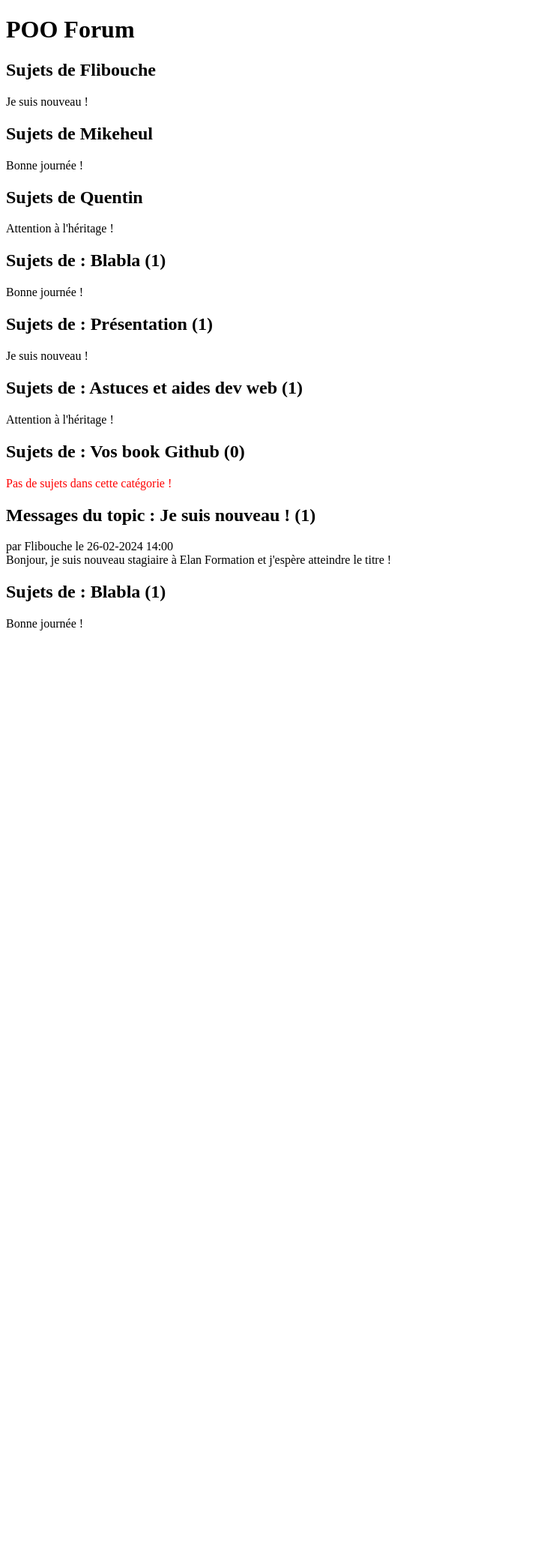
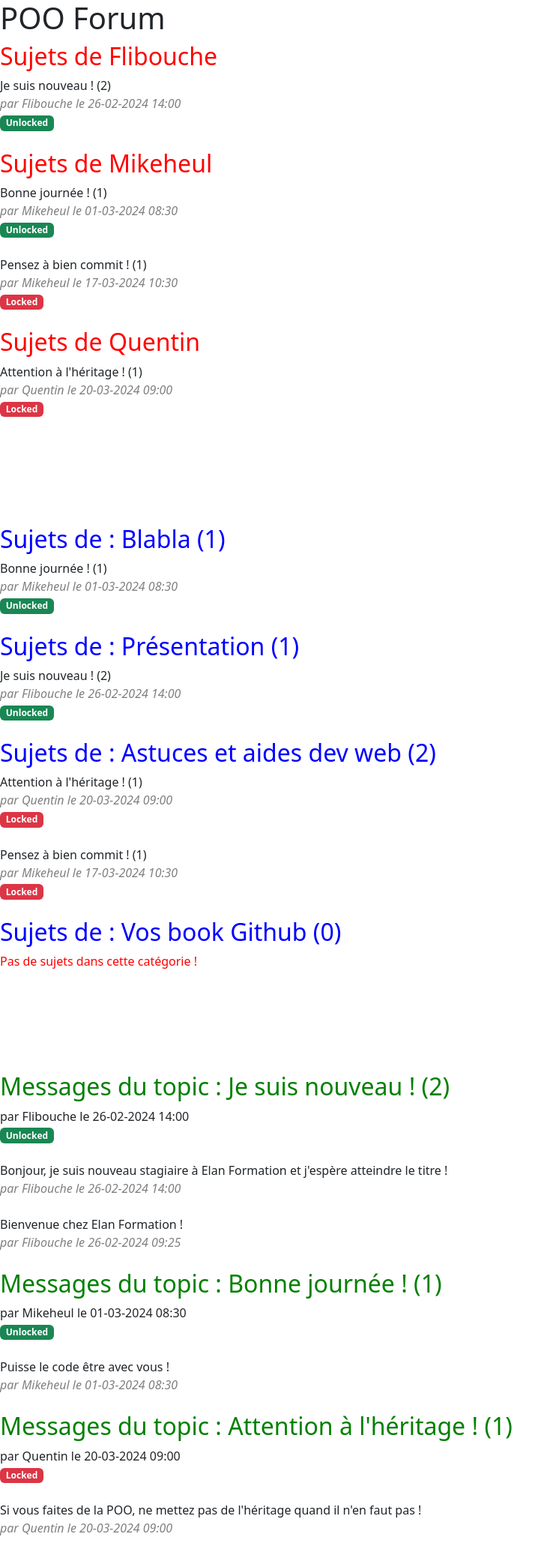
Before and after one commit to Flibouche/POO_Forum, a PHP site: page / in a window 1280 px wide. Shown: the whole page at 75% size, without its empty margins (0-746 px from the left). Before the commit the page ends 841 px from the top, so only its background shows below. Run offline with PHP 8.4, Linux system fonts and the light colour scheme; data that the repository does not hold is empty.

Commit message:
Fin exercice POO Forum avec (enfin) la compréhension claire du principe de chaînage.

```diff
--- a/classes/Category.php
+++ b/classes/Category.php
@@ -70,15 +70,16 @@ class Category
 
     public function getInfos()
     {
-        $result = "<h2>Sujets de : $this (".count($this->topics).") </h2>";
+        $result = "<h2 style='color:blue'>Sujets de : $this (" . count($this->topics) . ") </h2>";
 
-        if(count($this->topics) == 0)
-        {
+        if (count($this->topics) == 0) {
             $result .= "<p style='color:red'>Pas de sujets dans cette catégorie !</p>";
         } else {
-            foreach($this->topics as $topic)
-            {
-                $result .= $topic;
+            foreach ($this->topics as $topic) {
+                $result .= "$topic (" . count($topic->getPosts()) . ")<br>
+                <i style='color:gray'>par " . $topic->getMember() . " le " . $topic->getCreationDate() . "</i><br>";
+                $topicLocked = ($topic->getIsLocked()) ? "text-bg-danger" : "text-bg-success";
+                $result .= "<span class='badge $topicLocked'>" . $topic->locked() . "</span><br><br>";
             }
         }
 
--- a/classes/Member.php
+++ b/classes/Member.php
@@ -138,11 +138,13 @@ class Member
 
     public function getInfos()
     {
-        $result = "<h2>Sujets de $this</h2>";
+        $result = "<h2 style='color:red'>Sujets de $this</h2>";
 
-        foreach($this->topics as $topic)
-        {
-            $result .= $topic;
+        foreach ($this->topics as $topic) {
+            $result .= "$topic (" . count($topic->getPosts()) . ")<br>
+            <i style='color:gray'>par " . $this . " le " . $topic->getCreationDate() . "</i><br>";
+            $topicLocked = ($topic->getIsLocked()) ? "text-bg-danger" : "text-bg-success";
+            $result .= "<span class='badge $topicLocked'>" . $topic->locked() . "</span><br><br>";
         }
 
         return $result;
--- a/classes/Post.php
+++ b/classes/Post.php
@@ -95,13 +95,6 @@ class Post
         return $this;
     }
 
-    //===================== Get Infos =====================//
-
-    public function getInfos()
-    {
-
-    }
-
     //===================== toString =====================//
 
     public function __toString()
--- a/classes/Topic.php
+++ b/classes/Topic.php
@@ -16,7 +16,7 @@ class Topic
 
     private static int $nbTopic = 0;
 
-    public function __construct(Member $member, Category $category, string $title, string $creationDate)
+    public function __construct(Member $member, Category $category, string $title, string $creationDate, bool $isLocked = false)
     {
         self::$nbTopic++;
         $this->idTopic = self::$nbTopic;
@@ -24,6 +24,7 @@ class Topic
         $this->category = $category;
         $this->title = $title;
         $this->creationDate = new DateTime($creationDate);
+        $this->isLocked = $isLocked;
         $this->posts = [];
         $this->member->addTopic($this);
         $this->category->addTopic($this);
@@ -117,12 +118,10 @@ class Topic
 
     public function locked()
     {
-        if($this->isLocked)
-        {
+        if (!$this->isLocked) {
             $this->isLocked = false;
             return "Unlocked<br>";
-        } else
-        {
+        } else {
             $this->isLocked = true;
             return "Locked<br>";
         }
@@ -151,19 +150,16 @@ class Topic
 
     public function getInfos()
     {
-        $result = "<h2>Messages du topic : $this (".count($this->posts).") </h2>
+        $result = "<h2 style='color:green'>Messages du topic : $this (" . count($this->posts) . ") </h2>
 
-        par $this->member le ".$this->getCreationDate()." <br>";
+        par $this->member le " . $this->getCreationDate() . " <br>";
 
-        foreach($this->topics as $topic) {
-            $topicBooked = ($topic->getIsBooked()) ? "text-bg-danger" : "text-bg-success";
-            $result .= "<span class='badge $topicBooked'>".$topic->locked()."</span>";
-        }
+        $topicLocked = ($this->getIsLocked()) ? "text-bg-danger" : "text-bg-success";
+        $result .= "<span class='badge $topicLocked'>" . $this->locked() . "</span><br><br>";
 
-        foreach($this->posts as $post)
-        {
-            $result .= $post."<br>";
-            // echo "par $this->member le ".$this->getPost()->getPublicationDate();
+        foreach ($this->posts as $post) {
+            $result .= $post . "<br>
+            <i style='color:gray'>par $this->member le " . $post->getPublicationDate() . "</i><br><br>";
         }
 
         return $result;
--- a/index.php
+++ b/index.php
@@ -4,6 +4,8 @@
 <head>
     <meta charset="UTF-8">
     <meta name="viewport" content="width=device-width, initial-scale=1.0">
+    <link href="https://cdn.jsdelivr.net/npm/bootstrap@5.3.3/dist/css/bootstrap.min.css" rel="stylesheet" integrity="sha384-QWTKZyjpPEjISv5WaRU9OFeRpok6YctnYmDr5pNlyT2bRjXh0JMhjY6hW+ALEwIH" crossorigin="anonymous">
+
     <title>POO FORUM</title>
 </head>
 
@@ -27,35 +29,47 @@
     $member3 = new Member("Quentin", "MdP3", "quentinm@elan-formation.fr");
 
     //===================== Topics =====================//
-    $t1 = new Topic($member1, $c2, "Je suis nouveau !", "26-02-2024 14:00");
-    $t2 = new Topic($member2, $c1, "Bonne journée !", "01-03-2024 08:30");
-    $t3 = new Topic($member3, $c3, "Attention à l'héritage !", "20-03-2024 09:00");
+    $t1 = new Topic($member1, $c2, "Je suis nouveau !", "26-02-2024 14:00", false);
+    $t2 = new Topic($member2, $c1, "Bonne journée !", "01-03-2024 08:30", false);
+    $t3 = new Topic($member3, $c3, "Attention à l'héritage !", "20-03-2024 09:00", true);
+    $t4 = new Topic($member2, $c3, "Pensez à bien commit !", "17-03-2024 10:30", true);
 
     //===================== Posts =====================//
 
     $p1 = new Post($member1, $t1, "Bonjour, je suis nouveau stagiaire à Elan Formation et j'espère atteindre le titre !", "26-02-2024 14:00");
     $p2 = new Post($member2, $t2, "Puisse le code être avec vous !", "01-03-2024 08:30");
     $p3 = new Post($member3, $t3, "Si vous faites de la POO, ne mettez pas de l'héritage quand il n'en faut pas !", "20-03-2024 09:00");
-    $p4 = new Post($member2, $t2, "Bienvenue parmi nous !", "20-03-2024 09:15");
-    $p5 = new Post($member3, $t2, "Bienvenue chez Elan Formation !", "20-03-2024 09:25");
+    $p4 = new Post($member2, $t4, "Si coupure de courant = adieu !", "17-03-2024 10:30");
+    $p5 = new Post($member3, $t1, "Bienvenue chez Elan Formation !", "26-02-2024 09:25");
 
     //===================== Actions =====================//
     echo $member1->getInfos();
     echo $member2->getInfos();
     echo $member3->getInfos();
 
+    echo "<br>";
+    echo "<br>";
+    echo "<br>";
+    echo "<br>";
+    echo "<br>";
+
+
     echo $c1->getInfos();
     echo $c2->getInfos();
     echo $c3->getInfos();
     echo $c4->getInfos();
 
+    echo "<br>";
+    echo "<br>";
+    echo "<br>";
+    echo "<br>";
+    echo "<br>";
+
     echo $t1->getInfos();
-
-    echo $c1->getInfos();
-
+    echo $t2->getInfos();
+    echo $t3->getInfos();
 
     ?>
-    <script src="https://cdn.jsdelivr.net/npm/bootstrap@5.3.3/dist/js/bootstrap.bundle.min.js" integrity="sha384-YvpcrYf0tY3lHB60NNkmXc5s9fDVZLESaAA55NDzOxhy9GkcIdslK1eN7N6jIeHz" crossorigin="anonymous"></script>
 </body>
 
 </html>
```
Lines whose indentation alone changed are shown as unchanged.
